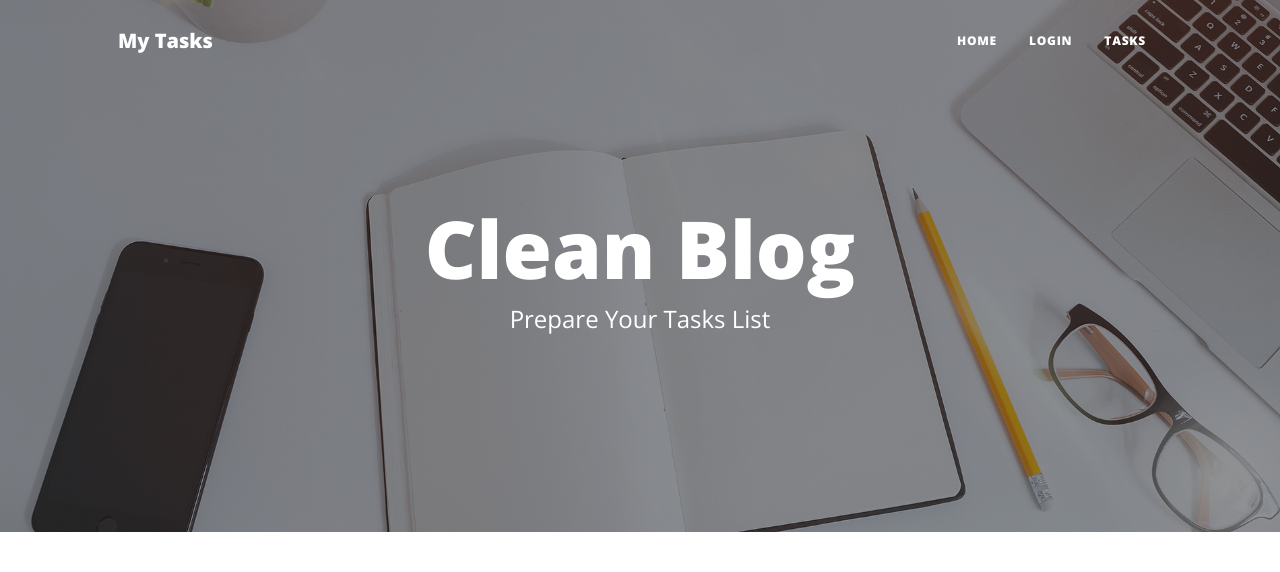
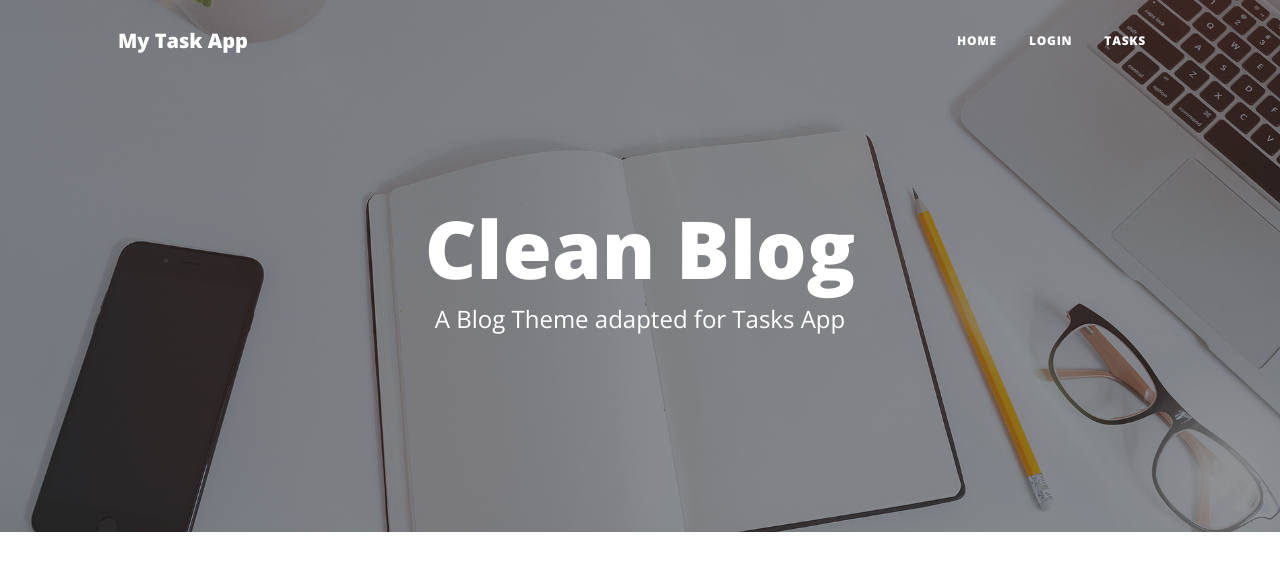
Before and after one commit to Messaadi-Rahma/flask-tasks-app, a Flask app: page /home in a window 1280 px wide. Shown: the top 572 px of the page. Run offline with Flask 3, Linux system fonts and the light colour scheme; some libraries are stand-ins or nearby versions.

Commit message:
fix image

```diff
--- a/templates/home.html
+++ b/templates/home.html
@@ -22,7 +22,7 @@
     <!-- Navigation-->
     <nav class="navbar navbar-expand-lg navbar-light" id="mainNav">
         <div class="container px-4 px-lg-5">
-            <a class="navbar-brand" href="{{ url_for('home_page') }}">My Tasks </a>
+            <a class="navbar-brand" href="{{ url_for('home_page') }}">My Task App</a>
             <button class="navbar-toggler" type="button" data-bs-toggle="collapse" data-bs-target="#navbarResponsive"
                     aria-controls="navbarResponsive" aria-expanded="false" aria-label="Toggle navigation">
                 Menu
@@ -39,13 +39,13 @@
     </nav>
 
     <!-- Page Header-->
-    <header class="masthead" style="background-image: url('{{ url_for('static', filename='img/home-bg.jpg') }}')">
+    <header class="masthead" style="background-image: url('{{ url_for('static', filename='assets/home-bg.jpg') }}')">
         <div class="container position-relative px-4 px-lg-5">
             <div class="row gx-4 gx-lg-5 justify-content-center">
                 <div class="col-md-10 col-lg-8 col-xl-7">
                     <div class="site-heading">
                         <h1>Clean Blog</h1>
-                        <span class="subheading">Prepare Your Tasks List </span>
+                        <span class="subheading">A Blog Theme adapted for Tasks App</span>
                     </div>
                 </div>
             </div>
```
Also changed, not shown: static/assets/home-bg.jpg (renamed from static/img/home-bg.jpg), static/img/about-bg.jpg (deleted).
